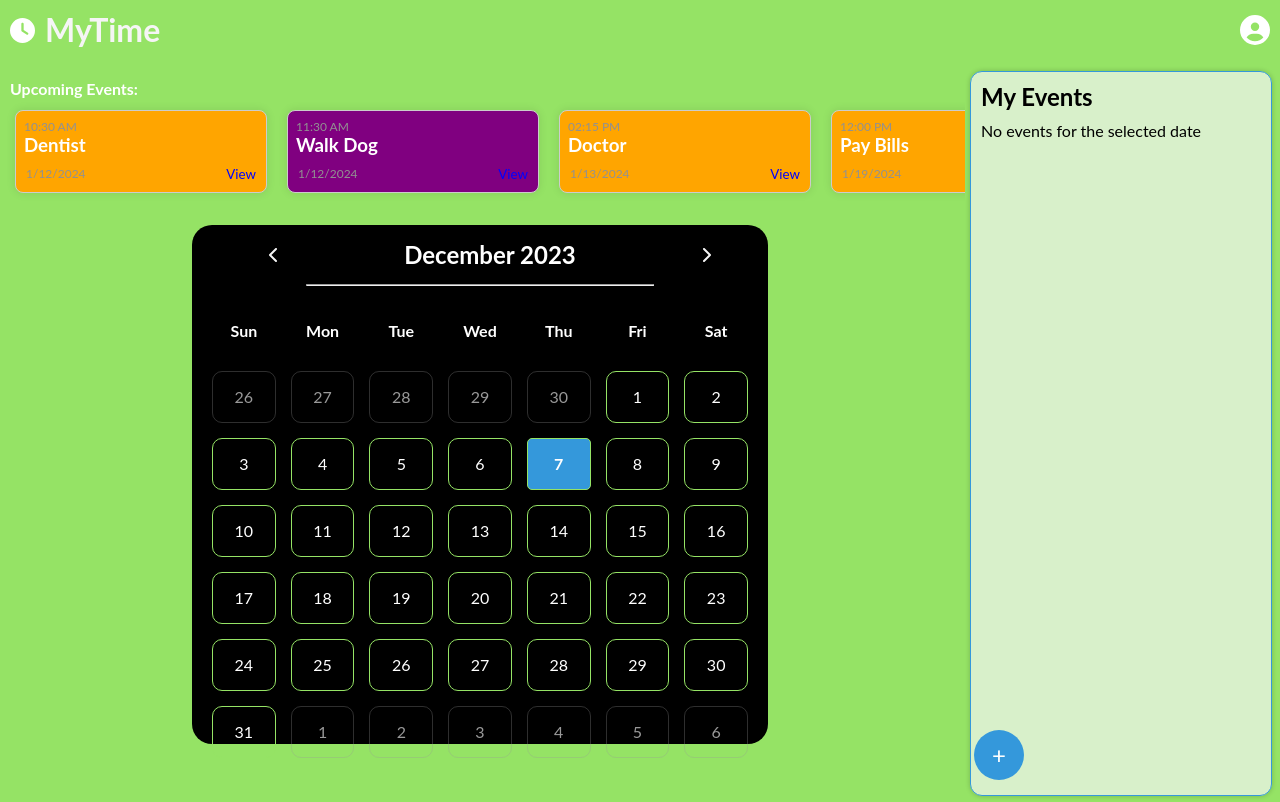
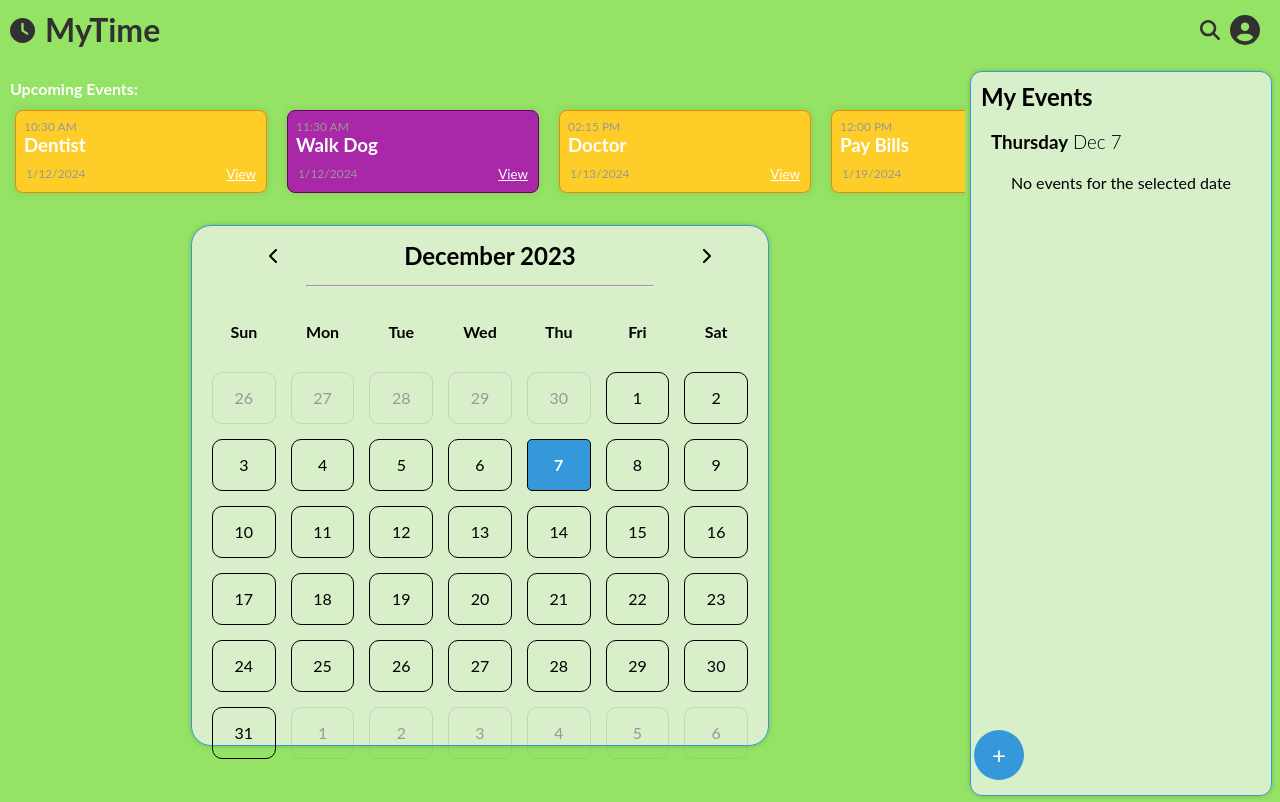
Before and after one commit to mattjones94/mytime, a React (Create React App) app: page / in a window 1280 px wide. Built offline with nearby package versions, Linux system fonts and the light colour scheme.

Commit message:
Theme changes and header addition
Made changes by adding the search icon and the header user menu. Also added the date to the events list and changes some of the colors in the app preparing for day/night mode.

```diff
--- a/src/components/AddEvent.css
+++ b/src/components/AddEvent.css
@@ -39,6 +39,7 @@
   width: 30%;
   padding: 40px;
   border-radius: 8px;
+  border: 1px solid #3498db;
   box-shadow: 0 0 10px rgba(0, 0, 0, 0.3);
   text-align: center;
 }
--- a/src/components/Calendar.css
+++ b/src/components/Calendar.css
@@ -13,8 +13,11 @@
   width: 60%;
   height: 90%;
   font-family: 'Arial', sans-serif;
-  background-color: black;
+  /* background-color: black; */
+  background-color: rgb(245, 245, 245, 0.7);
   border-radius: 20px;
+  box-shadow: 0 0 5px rgba(0, 0, 0, 0.2);
+  border: 1px solid #3498db;
 }
 
 .calendar-header {
@@ -24,14 +27,16 @@
   align-items: center;
   padding: 10px;
   border-radius: 20px 20px 0px 0px;
-  color: white;
+  /* color: white; */
+  color: black;
   /* transition: transform 0.5s ease; */
   /* border-bottom: 1px solid whitesmoke; */
 }
 
 hr{
   /* border-top: 8px solid whitesmoke; */
-  color: whitesmoke;
+  /* color: whitesmoke; */
+  color: black;
   border-radius: 5px;
   width: 60%;
   margin: auto;
@@ -43,16 +48,19 @@ hr{
   border: none;
   cursor: pointer;
   font-size: 16px;
-  color: whitesmoke;
+  /* color: whitesmoke; */
+  color: black;
   padding: 10px;
 }
 
 .month-buttons:active {
   background: none;
-  border: 1px solid white;
+  /* border: 1px solid white; */
+  border: 1px solid black;
   cursor: pointer;
   font-size: 16px;
-  color: whitesmoke;
+  /* color: whitesmoke; */
+  color: black;
 
 }
 
@@ -60,7 +68,8 @@ hr{
   display: grid;
   grid-template-columns: repeat(7, 1fr);
   gap: 15px;
-  color: white;
+  /* color: white; */
+  color: black;
   padding: 20px;
   transition: transform 0.5s ease;
 }
@@ -83,7 +92,8 @@ hr{
   border: none;
   cursor: pointer;
   border-radius: 10px;
-  border: 1px solid rgb(149, 227, 101);
+  /* border: 1px solid rgb(149, 227, 101); */
+  border: 1px solid black;
   position: relative;
 }
 
@@ -94,7 +104,8 @@ hr{
 }
 
 .day:hover {
-  background-color: grey;
+  /* background-color: grey; */
+  background-color: rgb(234, 234, 234);
   border-radius: 5px;
 }
 
--- a/src/components/EventCard.css
+++ b/src/components/EventCard.css
@@ -6,7 +6,7 @@
     padding: 10px;
     border: 1px solid #ccc;
     border-radius: 10px;
-    margin: 10px;
+    margin: 20px;
     border-left: 3px thick #ccc;
     position: relative;
 
--- a/src/components/Events.css
+++ b/src/components/Events.css
@@ -15,6 +15,23 @@
     margin: 10px;
   }
 
+  .selected-date-weekday{
+    font-weight: bold;
+    margin-right: 5px;
+  }
+
+  .selected-date-date{
+    font-weight: 300;
+  }
+
+.date-and-weekday{
+  display: flex;
+  flex-direction: row;
+  justify-content: flex-start;
+  text-align: center;
+  margin: 20px;
+}
+
   .events-list ul {
     list-style: none;
     padding: 0;
@@ -26,6 +43,8 @@
 
   .default-events-list{
     margin: 10px;
+    display: flex;
+    justify-content: center;
   }
 
 
--- a/src/components/Events.jsx
+++ b/src/components/Events.jsx
@@ -14,9 +14,24 @@ const Events = ({ selectedDate, eventsData }) => {
       event.date.getDate() === selectedDate.getDate()
   );
 
+  // Get the weekday and month with day of the month
+  const weekday = selectedDate
+    ? new Intl.DateTimeFormat("en-US", { weekday: "long" }).format(selectedDate)
+    : "";
+  const monthAndDay = selectedDate
+    ? selectedDate.toLocaleDateString("en-US", {
+        month: "short",
+        day: "numeric",
+      })
+    : "";
+
   return (
     <div className="events-list">
       <h2>My Events</h2>
+      <div className="date-and-weekday">
+        <h3 className="selected-date-weekday">{weekday}</h3>
+        <h3 className="selected-date-date">{monthAndDay}</h3>
+      </div>
       {filteredEvents.length === 0 ? (
         <p className="default-events-list">No events for the selected date</p>
       ) : (
--- a/src/components/Header.css
+++ b/src/components/Header.css
@@ -1,40 +1,78 @@
 /* Header.css */
 .header {
-    background-color: rgb(149,227,101);
+  background-color: rgb(149, 227, 101);
   color: white;
   padding: 10px;
   display: flex;
   flex-direction: row;
   justify-content: space-between;
   align-items: center;
-    box-shadow: 0px 2px 4px rgb(51, 152, 219, 0.1);
-
+  box-shadow: 0px 2px 4px rgba(51, 152, 219, 0.1);
 }
 
 .header h1 {
   margin-left: 10px;
-    color: whitesmoke
+  color: rgb(49, 49, 49);
 }
 
 .header p {
   font-size: 25px;
+  color: rgb(49, 49, 49);
 }
 
-  .user-button{
+.user-dropdown {
+  position: relative;
+}
+
+.dropdown-menu {
+  position: absolute;
+  top: 100%;
+  right: 0;
+  background-color: white;
+  border-radius: 8px;
+  box-shadow: 0 0 10px rgba(0, 0, 0, 0.1);
+  padding: 10px;
+  z-index: 1;
+}
+
+.menu-item {
+  cursor: pointer;
+  padding: 8px 0;
+  margin: 0;
+}
+
+.logout {
+  color: red;
+}
+
+.header-buttons{
+  display: flex;
+  flex-direction: row;
+  margin-right: 10px;
+}
+
+.user-button {
   cursor: pointer;
   font-size: 30px;
   background-color: transparent;
   border: none;
-    color: white;
+  color: rgb(49, 49, 49);
 }
 
-  .header-logo{
+.search-button {
+  cursor: pointer;
+  font-size: 20px;
+  margin-right: 10px;
+  background-color: transparent;
+  border: none;
+  color: rgb(49, 49, 49);
+}
+
+.header-logo {
   display: flex;
   justify-content: center;
   align-items: center;
   flex-direction: row;
 }
 
-
-
 /* Add additional styling for other header elements/buttons */
--- a/src/components/Header.jsx
+++ b/src/components/Header.jsx
@@ -1,11 +1,33 @@
 // Header.js
-import React from "react";
+import React, { useState, useRef, useEffect } from "react";
 import "./Header.css";
 import { FontAwesomeIcon } from "@fortawesome/react-fontawesome";
 import { faClock } from "@fortawesome/free-solid-svg-icons";
 import { faUserCircle } from "@fortawesome/free-solid-svg-icons";
+import { faSearch } from "@fortawesome/free-solid-svg-icons";
 
 const Header = () => {
+  const [isDropdownOpen, setDropdownOpen] = useState(false);
+  const dropdownRef = useRef(null);
+
+  const toggleDropdown = () => {
+    setDropdownOpen(!isDropdownOpen);
+  };
+
+  const handleClickOutside = (event) => {
+    if (dropdownRef.current && !dropdownRef.current.contains(event.target)) {
+      setDropdownOpen(false);
+    }
+  };
+
+  useEffect(() => {
+    document.addEventListener("mousedown", handleClickOutside);
+
+    return () => {
+      document.removeEventListener("mousedown", handleClickOutside);
+    };
+  }, []);
+
   return (
     <div className="header">
       <div className="header-logo">
@@ -14,9 +36,25 @@ const Header = () => {
         </p>
         <h1>MyTime</h1>
       </div>
-      <button className="user-button">
-        <FontAwesomeIcon icon={faUserCircle} />
-      </button>
+
+      <div className="header-buttons">
+        <button className="search-button">
+          <FontAwesomeIcon icon={faSearch} />
+        </button>
+
+        <div className="user-dropdown" ref={dropdownRef}>
+          <button className="user-button" onClick={toggleDropdown}>
+            <FontAwesomeIcon icon={faUserCircle} />
+          </button>
+
+          {isDropdownOpen && (
+            <div className="dropdown-menu">
+              <p className="menu-item">Settings</p>
+              <p className="menu-item logout">Logout</p>
+            </div>
+          )}
+        </div>
+      </div>
 
       {/* Add any other header content or buttons as needed */}
     </div>
--- a/src/components/ProximityEventCard.css
+++ b/src/components/ProximityEventCard.css
@@ -77,7 +77,7 @@
 .time,
 .date {
   margin: 0;
-  color: #919191;
+  color: #999;;
   font-size: 12px;
 }
 
@@ -90,7 +90,8 @@
 
 .view-button {
   background-color: transparent;
-  color: blue;
+  color: white;
+  text-decoration: underline;
   border: none;
   border-radius: 4px;
   cursor: pointer;
--- a/src/components/ProximityEventCard.jsx
+++ b/src/components/ProximityEventCard.jsx
@@ -1,5 +1,37 @@
 import React from "react";
 import "./ProximityEventCard.css";
+
+const colorNameToHex = (colorName) => {
+  const colorMap = {
+    orange: "#ffa500",
+    blue: "#0000ff",
+    purple: "#800080",
+    yellow: "#ffff00",
+    green: "#00ff00",
+  };
+
+  const lowerCaseColorName = colorName.toLowerCase();
+  return colorMap[lowerCaseColorName] || "#000000";
+};
+
+const newShade = (hexColor, magnitude) => {
+  hexColor = hexColor.replace(`#`, ``);
+  if (hexColor.length === 6) {
+    const decimalColor = parseInt(hexColor, 16);
+    let r = (decimalColor >> 16) + magnitude;
+    r > 255 && (r = 255);
+    r < 0 && (r = 0);
+    let g = (decimalColor & 0x0000ff) + magnitude;
+    g > 255 && (g = 255);
+    g < 0 && (g = 0);
+    let b = ((decimalColor >> 8) & 0x00ff) + magnitude;
+    b > 255 && (b = 255);
+    b < 0 && (b = 0);
+    return `#${(g | (b << 8) | (r << 16)).toString(16)}`;
+  } else {
+    return hexColor;
+  }
+};
 
 const ProximityEventCard = ({ eventsData }) => {
   // Sort eventsData based on the time
@@ -9,11 +41,18 @@ const ProximityEventCard = ({ eventsData }) => {
 
   return (
     <div className="proximity-event-card-container">
-      {sortedEventsData.map((data, index) => (
+      {sortedEventsData.map((data, index) => {
+        const baseColor = colorNameToHex(data.color);
+        const modifiedColor = newShade(baseColor, 40); // You can adjust the magnitude as needed
+
+        return (
           <div
             className="proximity-card"
             key={index}
-          style={{ backgroundColor: data.color }}
+            style={{
+              backgroundColor: modifiedColor,
+              borderColor: newShade(baseColor, -25),
+            }}
           >
             <div className="card-body">
               <p className="time">
@@ -29,7 +68,8 @@ const ProximityEventCard = ({ eventsData }) => {
               <button className="view-button">View</button>
             </div>
           </div>
-      ))}
+        );
+      })}
     </div>
   );
 };
```
Lines whose indentation alone changed are shown as unchanged.
